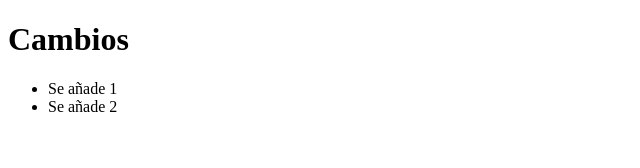
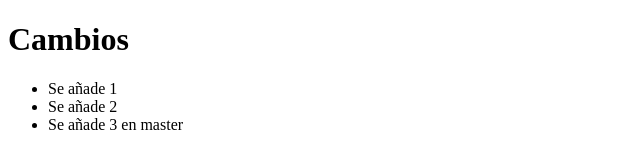
Before and after one commit to YadidSLM/Ramas_2, a plain HTML site: page index.html in a window 1280 px wide. Shown: the whole page, without its empty margins (0-640 px from the left). Drawn offline with Linux system fonts and the light colour scheme.

Commit message:
Se añade 3 en master

```diff
--- a/index.html
+++ b/index.html
@@ -10,6 +10,7 @@
     <ul>
         <li>Se añade 1</li>
         <li>Se añade 2</li>
+        <li>Se añade 3 en master</li>
     </ul>
 </body>
 </html>
```
